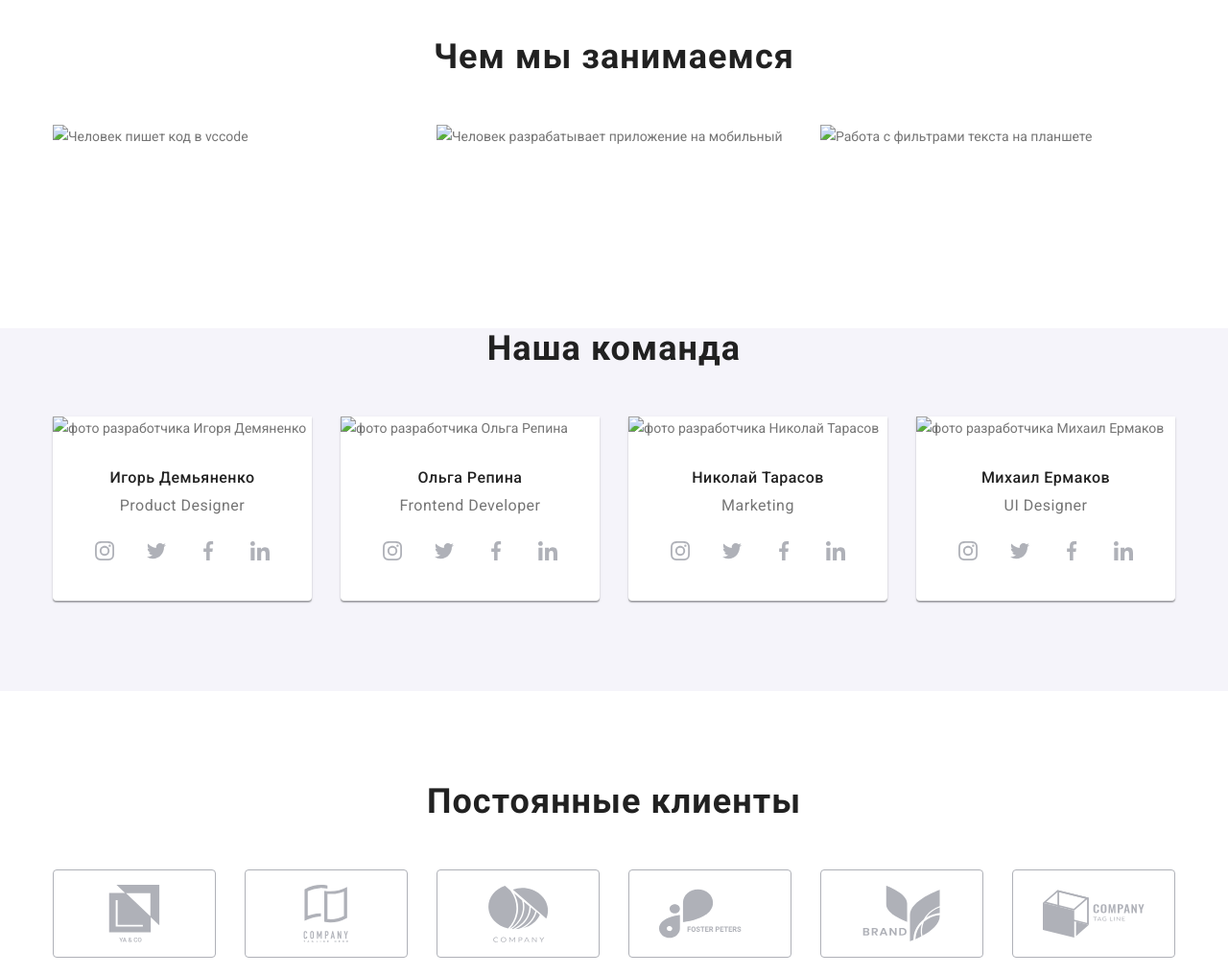
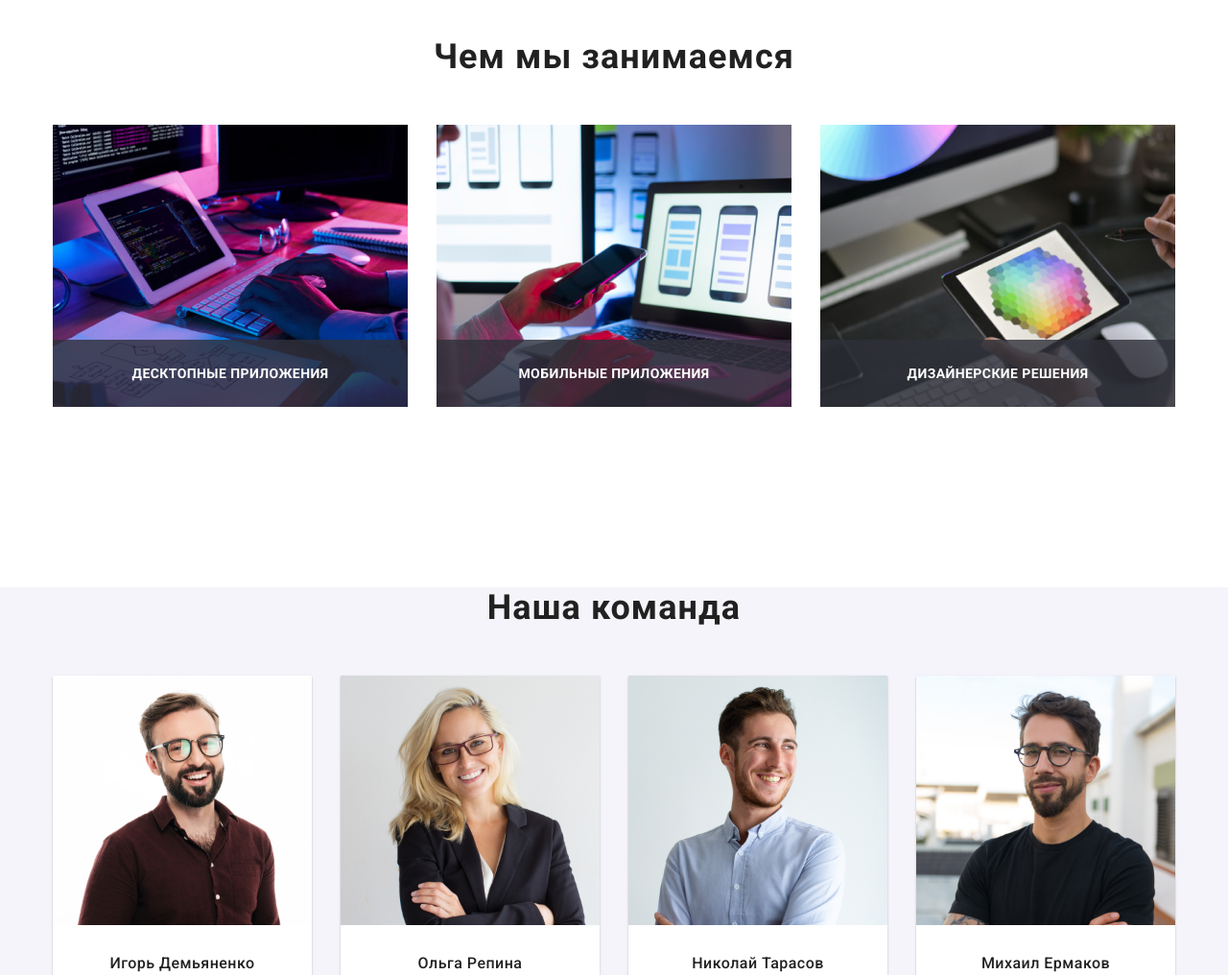
Before and after one commit to vlad9909/-goit-markup-hw-05, a plain HTML site: page index.html in a window 1280 px wide. Shown: the part 1080-2096 px from the top of the page at 96% size. Drawn offline with nearby package versions, Linux system fonts and the light colour scheme.

Commit message:
check point

```diff
--- a/index.html
+++ b/index.html
@@ -120,26 +120,29 @@
             <li class="work-item">
               <img
                 class="work-img"
-                src="./images/img1.jpg"
+                src="./images/webstudio/img1.jpg"
                 alt="Человек пишет код в vccode"
                 width="370"
               />
+              <p class="work-txt">Десктопные приложения</p>
             </li>
             <li class="work-item">
               <img
                 class="work-img"
-                src="./images/img2.jpg"
+                src="./images/webstudio/img2.jpg"
                 alt="Человек разрабатывает приложение на мобильный"
                 width="370"
               />
+              <p class="work-txt">Мобильные приложения</p>
             </li>
             <li class="work-item">
               <img
                 class="work-img"
-                src="./images/img3.jpg"
+                src="./images/webstudio/img3.jpg"
                 alt="Работа с фильтрами текста на планшете"
                 width="370"
               />
+              <p class="work-txt">Дизайнерские решения</p>
             </li>
           </ul>
         </div>
@@ -152,7 +155,7 @@
               <li class="team-item">
                 <img
                   class="team-img"
-                  src="./images/developer1.jpg"
+                  src="./images/webstudio/developer1.jpg"
                   alt="фото разработчика Игоря Демяненко"
                   width="270"
                 />
@@ -216,7 +219,7 @@
               <li class="team-item">
                 <img
                   class="team-img"
-                  src="./images/developer2.jpg"
+                  src="./images/webstudio/developer2.jpg"
                   alt="фото разработчика Ольга Репина"
                   width="270"
                 />
@@ -280,7 +283,7 @@
               <li class="team-item">
                 <img
                   class="team-img"
-                  src="./images/developer3.jpg"
+                  src="./images/webstudio/developer3.jpg"
                   alt="фото разработчика Николай Тарасов"
                   width="270"
                 />
@@ -344,7 +347,7 @@
               <li class="team-item">
                 <img
                   class="team-img"
-                  src="./images/developer4.jpg"
+                  src="./images/webstudio/developer4.jpg"
                   alt="фото разработчика Михаил Ермаков"
                   width="270"
                 />
--- a/сss/style.css
+++ b/сss/style.css
@@ -167,7 +167,7 @@ img {
 /* hero */
 .hero-section {
    background-image: linear-gradient(var(--gradient-hero), var(--gradient-hero)),
-   url("../images/hero-bg.png");
+   url("../images/webstudio/hero-bg.png");
    background-repeat: no-repeat;
 background-position: center;
 padding-top: 200px;
@@ -296,7 +296,26 @@ padding-top: 200px;
     margin-bottom: 188px;
 }
 
-
+.work-txt {
+    font-weight: 700;
+        font-size: 14px;
+        line-height: calc(16/14);
+        text-align: center;
+        letter-spacing: 0.03em;
+        text-transform: uppercase;
+    color: var(--white-color-txt);
+display: flex;
+justify-content: center;
+align-items: center;
+width: 100%;
+height: 70px;
+background-color: rgba(47, 48, 58, 0.8);
+position: absolute;
+bottom: 0;
+}
+.work-item {
+    position: relative;
+}
 
 
 /* team */
@@ -428,9 +447,7 @@ padding-top: 200px;
 
 }
 
-.clients-item {
 
-}
 
 
 .clients-list {
```
Also changed, not shown: portfolio.html (+10 -10 lines), images/webstudio/developer1.jpg (renamed from images/Studio/developer1.jpg), images/webstudio/developer2.jpg (renamed from images/Studio/developer2.jpg), images/webstudio/developer3.jpg (renamed from images/Studio/developer3.jpg), images/webstudio/developer4.jpg (renamed from images/Studio/developer4.jpg), images/webstudio/hero-bg.png (renamed from images/Studio/hero-bg.png), images/webstudio/img1.jpg (renamed from images/Studio/img1.jpg), images/webstudio/img2.1.jpg (renamed from images/Studio/img2.1.jpg), images/webstudio/img2.2.jpg (renamed from images/Studio/img2.2.jpg), images/webstudio/img2.3.jpg (renamed from images/Studio/img2.3.jpg), images/webstudio/img2.4.jpg (renamed from images/Studio/img2.4.jpg), images/webstudio/img2.5.jpg (renamed from images/Studio/img2.5.jpg), images/webstudio/img2.6.jpg (renamed from images/Studio/img2.6.jpg), images/webstudio/img2.7.jpg (renamed from images/Studio/img2.7.jpg), 4 more files.
